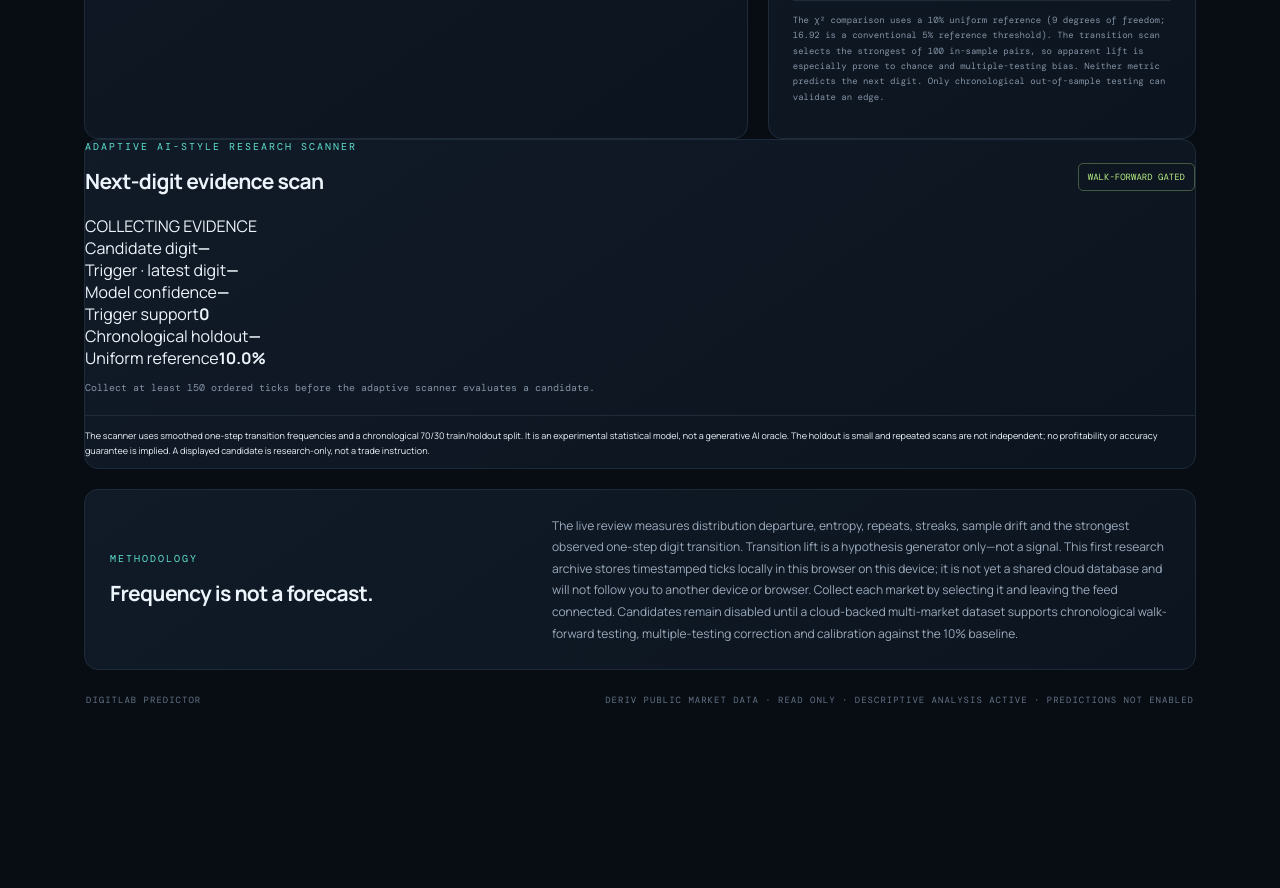
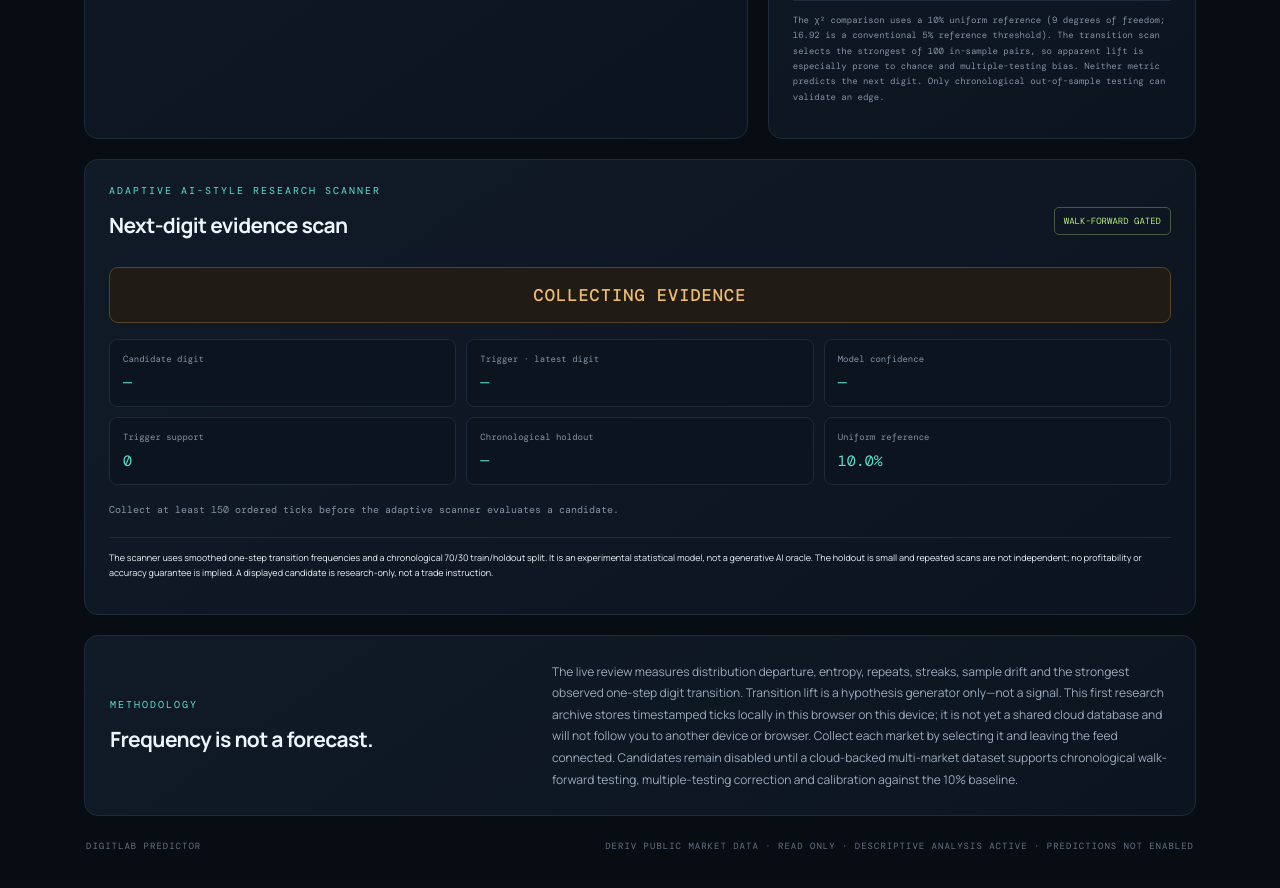
Before and after one commit to Mununuline/digitlabpredictor, a Next.js app: page / in a window 1280 px wide. Shown: the part 1320-2208 px from the top of the page. Before the commit the page ends 2074 px from the top, so only its background shows below. Built offline with nearby package versions, Linux system fonts and the light colour scheme.

Commit message:
Style adaptive digit research scanner

```diff
--- a/app/globals.css
+++ b/app/globals.css
@@ -64,3 +64,11 @@ footer{display:flex;justify-content:space-between;color:#647386;font-size:9px;le
 .analysis-footnote{margin-top:18px;padding-top:12px;border-top:1px solid var(--line);font-size:9px;line-height:1.7}
 .feed-meta{grid-template-columns:repeat(5,1fr)}
 @media(max-width:760px){.feed-meta{grid-template-columns:repeat(2,1fr)}}
+
+.ai-panel{padding:24px;margin-top:20px}
+.ai-status{margin:8px 0 16px;padding:16px;border:1px solid #59442a;background:#201b14;border-radius:9px;color:#f0bd70;font:500 17px 'DM Mono',monospace;text-align:center;letter-spacing:1px}
+.ai-grid{display:grid;grid-template-columns:repeat(3,1fr);gap:10px;margin:16px 0}
+.ai-grid div{padding:13px;background:#0b141f;border:1px solid #1c2a39;border-radius:8px;display:flex;flex-direction:column;gap:8px}
+.ai-grid span{font:9px 'DM Mono',monospace;color:var(--muted)}
+.ai-grid b{font:15px 'DM Mono',monospace;color:var(--cyan)}
+@media(max-width:760px){.ai-grid{grid-template-columns:repeat(2,1fr)}}
```
